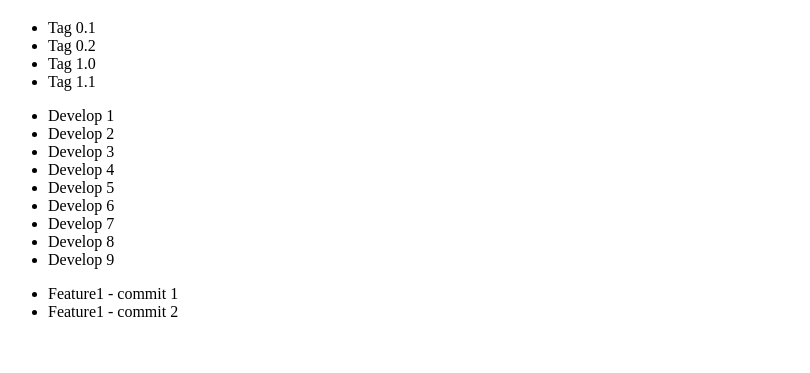
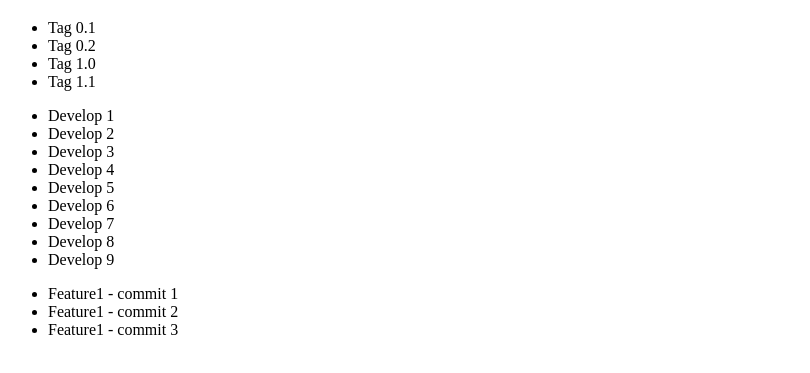
Before and after one commit to murete/DWEC01, a plain HTML site: page index.html in a window 1280 px wide. Shown: the part 61-434 px from the top of the page, without its empty margins (0-810 px from the left). Drawn offline with Linux system fonts and the light colour scheme.

Commit message:
Feature1 – commit3

```diff
--- a/index.html
+++ b/index.html
@@ -27,6 +27,7 @@
     <ul>
         <li>Feature1 - commit 1</li>
         <li>Feature1 - commit 2</li>
+        <li>Feature1 - commit 3</li>
     </ul>
 
 </body>
```
